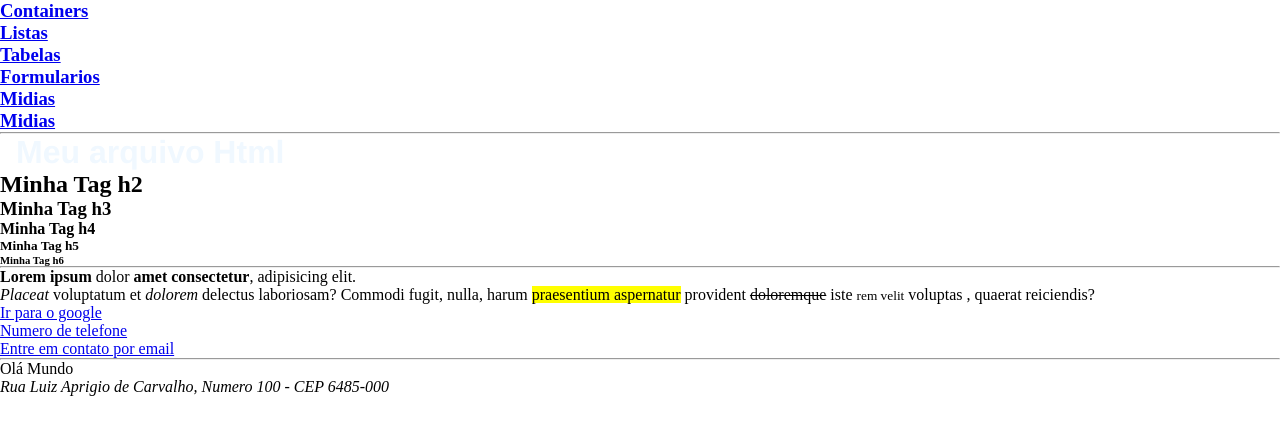
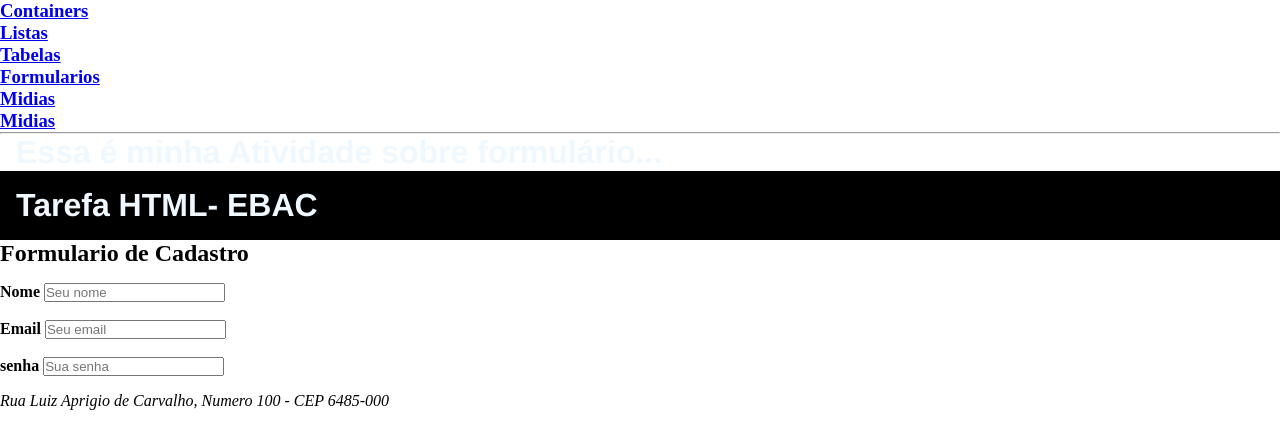
Before and after one commit to Lucassilva1010/Terafas_Ebac, a plain HTML site: page index.html in a window 1280 px wide. Drawn offline with Linux system fonts and the light colour scheme.

Commit message:
Atualização da tarefa para o Index do projeto Main

```diff
--- a/index.html
+++ b/index.html
@@ -17,30 +17,27 @@
 <a href="containers.html"><h3>Midias</h3></a>
     </nav>
     <hr>
-    <h1>Meu arquivo Html</h1>
-        <h2>Minha Tag h2</h2>
-        <h3>Minha Tag h3</h3>
-        <h4>Minha Tag h4</h4>
-        <h5>Minha Tag h5</h5>
-        <h6>Minha Tag h6</h6>
-        <hr>
-        <p>
-            <b>Lorem ipsum</b> dolor <strong >  amet consectetur</strong>, adipisicing elit.
-           <br/> <i>Placeat</i> voluptatum et <em>dolorem</em> delectus laboriosam? Commodi fugit, nulla,
-            harum <mark>praesentium aspernatur</mark> provident
-             <del>doloremque</del> iste <small> rem velit</small> voluptas
-             <span>, quaerat reiciendis?</span>
-        </p>
-        <a href="https://google.com" title="Ir para o site do google">Ir para o google</a>
-        <br/>
-        <a href="tel:996395854" >Numero de telefone</a>
-        <br/>
-        <a href="lucasaugusto.araripina@gmail.com">Entre em contato por email</a>
-        <br/>
-        <hr/>
-        <blockquote>
-            Olá Mundo
-        </blockquote>
+    <h1> Essa é minha Atividade sobre formulário...</h1>
+    <header>
+        <h1>Tarefa HTML- EBAC</h1>
+    </header>
+    <main>
+        <h2>Formulario de Cadastro</h2>
+        <section>
+            <label for="nome" ><b> Nome</b> </label>
+            <input id="nome" placeholder="Seu nome" type="nome">
+            <br>
+            <br>
+            <label for="email" ><b> Email</b> </label>
+            <input id="email" placeholder="Seu email" type="email">
+            <br>
+            <br>
+            <label for="senha" ><b> senha</b> </label>
+            <input id="email" placeholder="Sua senha" type="password">
+
+
+        </section>
+    </main>
 
         <address>
             Rua Luiz Aprigio de Carvalho, Numero 100 - CEP 6485-000
```
